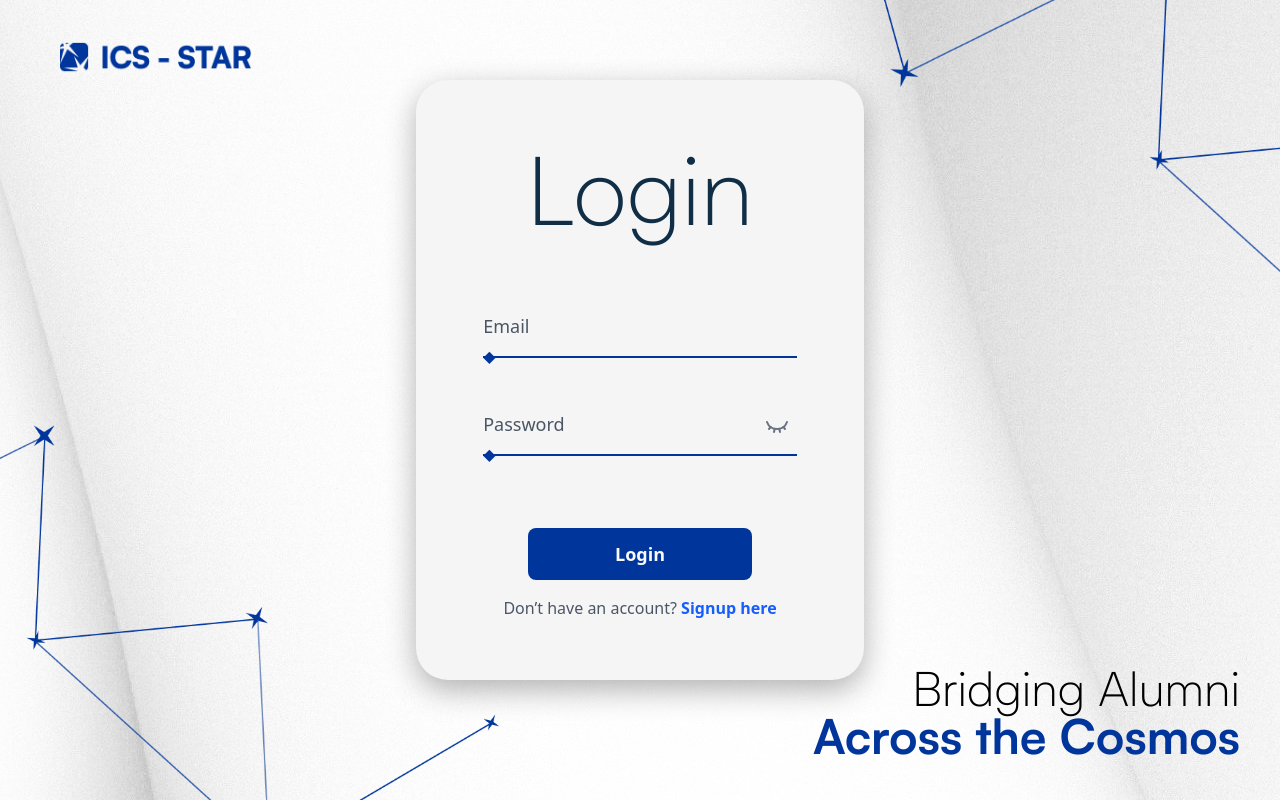
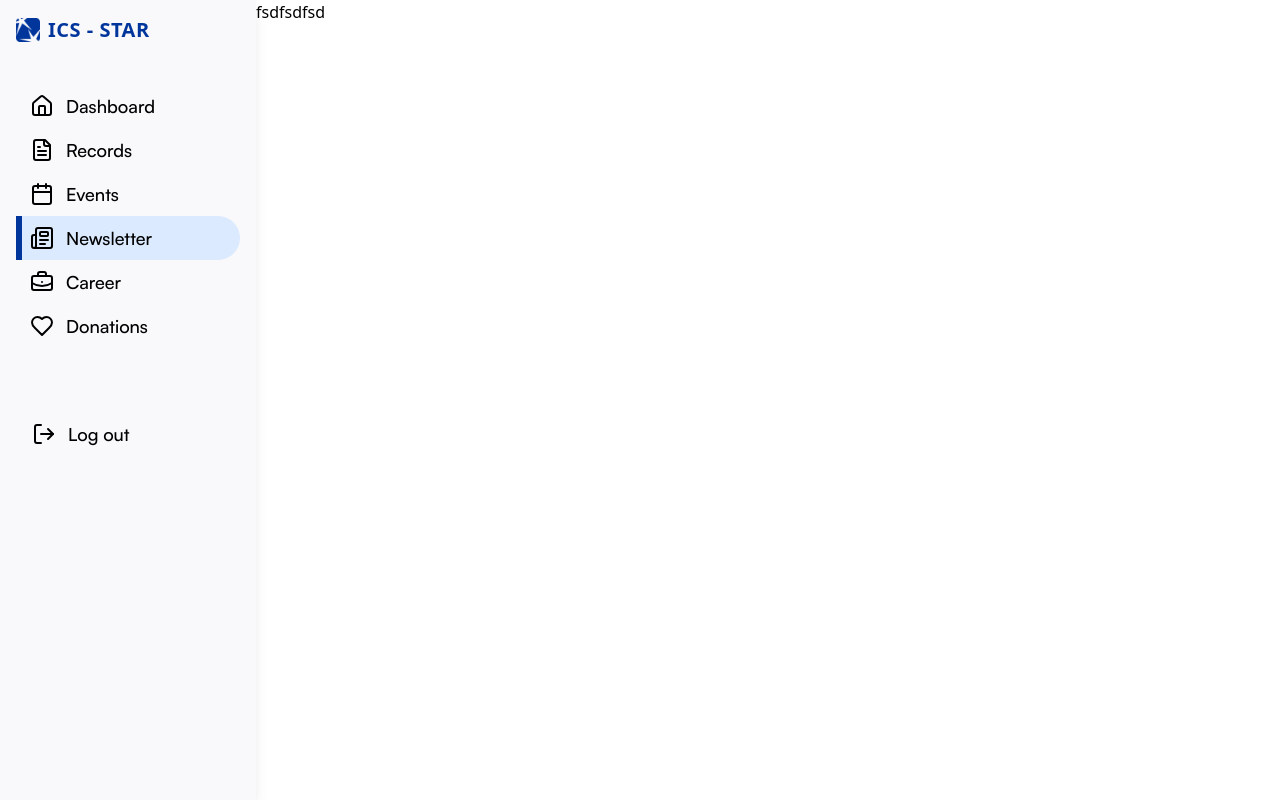
Before and after one commit to cazhiareese/ICS-STAR, a React (Vite) app in the folder app/: page /admin/newsletter in a window 1280 px wide. Built offline with nearby package versions, Linux system fonts and the light colour scheme; no server answers.

Commit message:
feat: initialized then route and the alyout for the admin news letter

```diff
--- a/app/src/App.jsx
+++ b/app/src/App.jsx
@@ -19,7 +19,7 @@ import AdminRoot from "./RootPages/AdminPages/Layouts/adminroot";
 import AdminDashboard from "./RootPages/AdminPages/Dashboard/admindashboard";
 import AdminRecords from "./RootPages/AdminPages/Records/adminrecords";
 import AdminEvents from "./RootPages/AdminPages/Events/AdminEvents";
-import AdminNewsletter from "./RootPages/AdminPages/adminnewsletter";
+import AdminNewsletterLayout from "./RootPages/AdminPages/Layouts/adminnewsletter";
 import AdminCareer from "./RootPages/AdminPages/Careers/AdminCareer";
 import AdminDonations from "./RootPages/AdminPages/Donations/admindonations";
 import OnBoarding from "./AuthPages/OnBoarding/mainpanelonboarding";
@@ -59,7 +59,11 @@ import AdminCountryInformation from "./RootPages/AdminPages/Dashboard/admincount
 import AdminEventsLayout from "./RootPages/AdminPages/Layouts/AdminEventsLayout";
 import AdminCreateEvent from "./RootPages/AdminPages/Events/AdminCreateEvent";
 import AdminEventDetails from "./RootPages/AdminPages/Events/AdminEventDetails";
-const isSignedIn = !!localStorage.getItem("token");
+import AdminNewsLetter from "./RootPages/AdminPages/NewsLetter/AdminNewsLetter";
+
+
+//const isSignedIn = !!localStorage.getItem("token");
+const isSignedIn = true;
 console.log("isSignedIn:", isSignedIn);
 
 
@@ -75,13 +79,14 @@ import EventCardsMain from "./RootPages/Events/eventCardsMain";
 
 function App() {
   function checkType() {
-    const User = localStorage.getItem("token");
+    //const User = localStorage.getItem("token");
+    const User = true;
     let tokenType = null;
     if (User) {
-      const decoded = jwtDecode(User);
-      console.log("Decoded token:", decoded);
-      //tokenType = "alumni";
-      const tokenType = decoded.role; // Adjust this based on your token structure
+      //const decoded = jwtDecode(User);
+      //console.log("Decoded token:", decoded);
+      tokenType = "admin";
+      //const tokenType = decoded.role; // Adjust this based on your token structure
       console.log("Decoded token type:", tokenType);
       return tokenType;
     } else {
@@ -189,7 +194,9 @@ function App() {
               <Route path="create-event" element={<AdminCreateEvent/>}/>
               <Route path="event-details/:eventid" element={<AdminEventDetails/>}/>
             </Route>
-            <Route path="newsletter" element={<AdminNewsletter />} />
+            <Route path="newsletter" element={<AdminNewsletterLayout />} >
+              <Route index element={<AdminNewsLetter/>}/>
+            </Route>
             <Route path="career" element={<AdminCareerLayout />}>
               <Route index element ={<AdminCareer/>}/>
             </Route>
--- /dev/null
+++ b/app/src/RootPages/AdminPages/Layouts/adminnewsletter.jsx
@@ -0,0 +1,12 @@
+import React from 'react'
+import { Outlet } from 'react-router-dom'
+
+function AdminNewsletterLayout() {
+  return (
+    <div>
+        <Outlet/>
+    </div>
+  )
+}
+
+export default AdminNewsletterLayout
--- /dev/null
+++ b/app/src/RootPages/AdminPages/NewsLetter/AdminNewsLetter.jsx
@@ -0,0 +1,11 @@
+import React from 'react'
+
+function AdminNewsletter() {
+  return (
+    <h>
+      fsdfsdfsd
+    </h>
+  )
+}
+
+export default AdminNewsletter
--- a/app/src/RootPages/AdminPages/adminnewsletter.jsx
+++ /dev/null
@@ -1,11 +0,0 @@
-import React from 'react'
-
-function AdminNewsletter() {
-  return (
-    <div>
-      Admin Newsletter
-    </div>
-  )
-}
-
-export default AdminNewsletter
```
